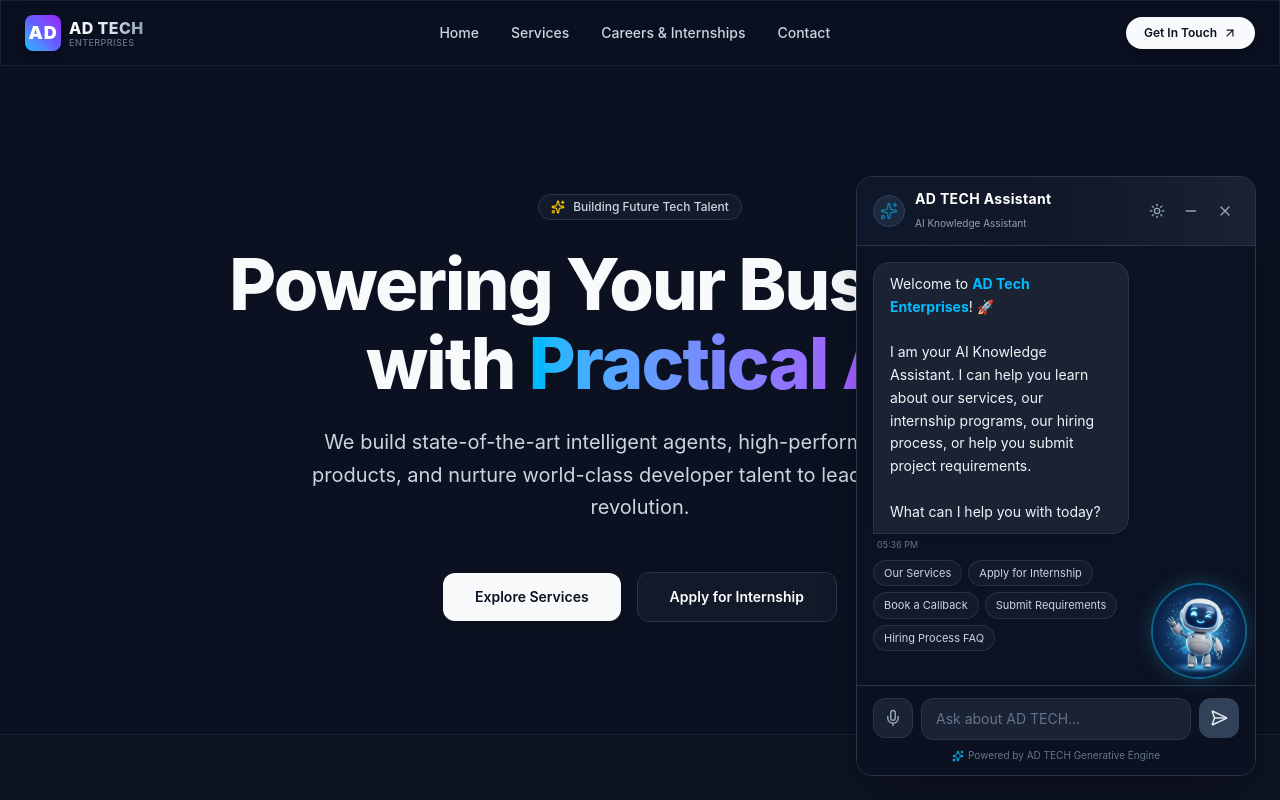
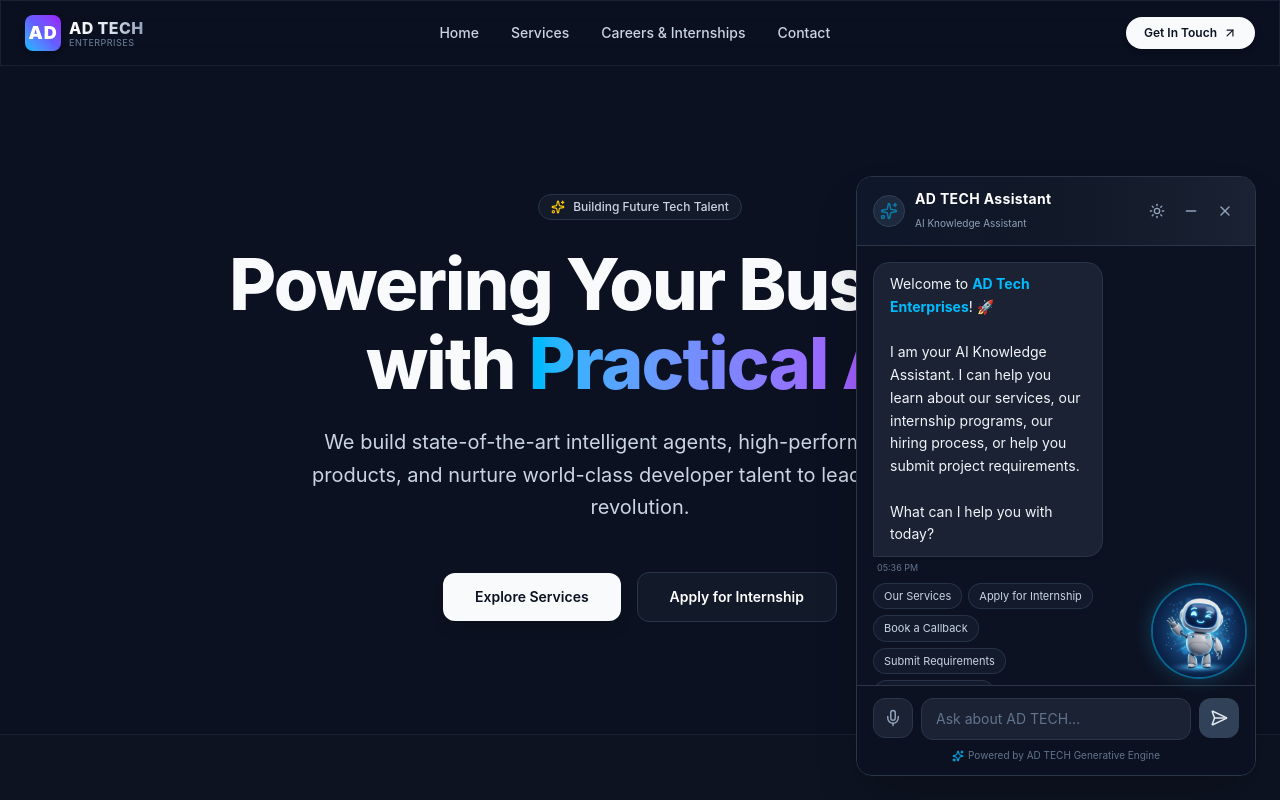
Before and after one commit to ADTECHENTERPRISESPVTLTD/Our-Website, a Next.js app: page / in a window 1280 px wide. Both pictures are taken after a click on the button "Talk to AD TECH Assistant". Shown: the top 800 px of the page. Built offline with nearby package versions, Linux system fonts and the light colour scheme.

Commit message:
fix: constrain messages container padding-right to guarantee zero mascot overlap

```diff
--- a/src/components/ChatWidget.tsx
+++ b/src/components/ChatWidget.tsx
@@ -486,7 +486,7 @@ export default function ChatWidget() {
           </div>
 
           {/* Messages Container */}
-          <div className={`flex-1 overflow-y-auto p-4 space-y-4 custom-scrollbar ${isLightMode ? 'bg-slate-50/50' : 'bg-[#0f172a]/20'}`}>
+          <div className={`flex-1 overflow-y-auto p-4 md:pr-28 space-y-4 custom-scrollbar ${isLightMode ? 'bg-slate-50/50' : 'bg-[#0f172a]/20'}`}>
             {messages.map((msg) => (
               <div
                 key={msg.id}
@@ -494,9 +494,9 @@ export default function ChatWidget() {
               >
                 {/* Bubble */}
                 <div
-                  className={`rounded-2xl px-4 py-2.5 text-sm shadow-sm leading-relaxed whitespace-pre-wrap max-w-[70%]
+                  className={`max-w-[85%] rounded-2xl px-4 py-2.5 text-sm shadow-sm leading-relaxed whitespace-pre-wrap
                     ${msg.role === 'user'
-                      ? 'bg-slate-700 text-white rounded-br-none mr-12'
+                      ? 'bg-slate-700 text-white rounded-br-none'
                       : isLightMode
                         ? 'bg-white border border-slate-200 text-slate-800 rounded-bl-none'
                         : 'bg-[#1A2233] border border-[#2A3648] text-slate-100 rounded-bl-none'
```
